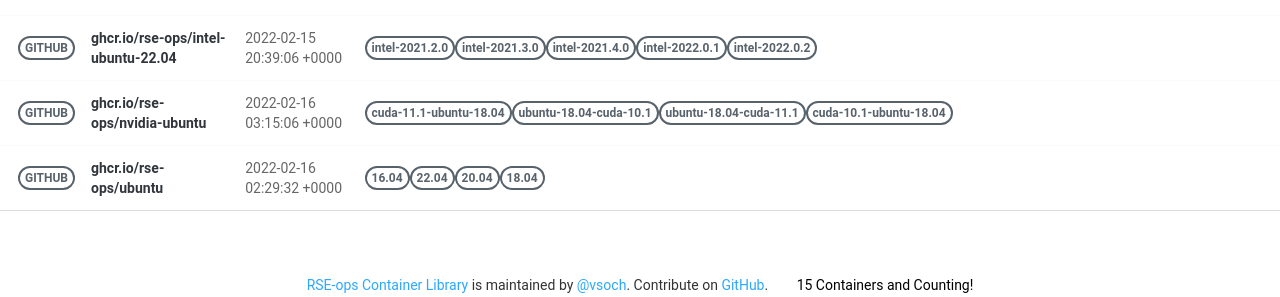
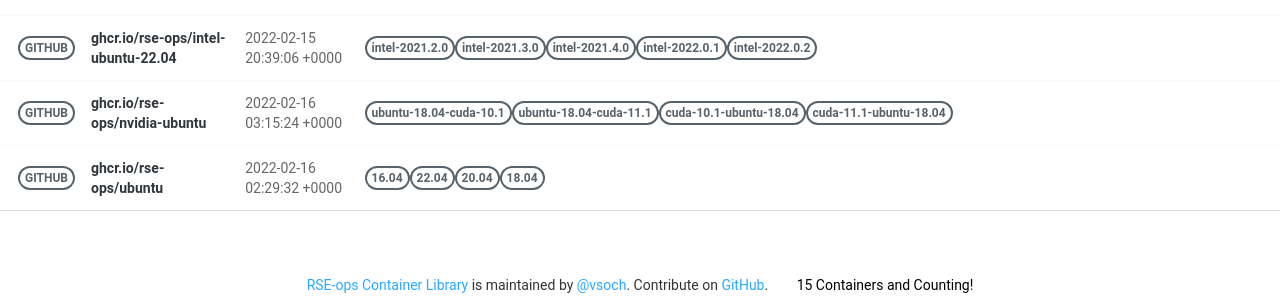
Before and after one commit to rse-ops/docker-images, a Jekyll site: the page built from pages/index.md, in a window 1280 px wide. Shown: the part 966-1263 px from the top of the page. Built offline with Jekyll 4.4.1, drawn with Linux system fonts in a browser that asks for light colours; nearby versions of some CDN libraries; part of the change alters nothing that is shown.

Commit message:
Automated push to update library 2022-02-16

```diff
--- a/_library/ghcr.io-rse-ops-nvidia-ubuntu.md
+++ b/_library/ghcr.io-rse-ops-nvidia-ubuntu.md
@@ -1,14 +1,11 @@
 ---
 layout: container
 name: ghcr.io/rse-ops/nvidia-ubuntu
-updated_at: 2022-02-16 03:15:06.430496
+updated_at: 2022-02-16 03:15:24.306573
 
 
 container_url: https://github.com/orgs/rse-ops/packages/container/package/nvidia-ubuntu
 versions:
- - tag: cuda-11.1-ubuntu-18.04
-   dockerfile: https://github.com/rse-ops/docker-images/blob/main/nvidia-ubuntu/Dockerfile
-   manifest: https://crane.ggcr.dev/manifest/ghcr.io/rse-ops/nvidia-ubuntu:cuda-11.1-ubuntu-18.04
  - tag: ubuntu-18.04-cuda-10.1
    dockerfile: https://github.com/rse-ops/docker-images/blob/main/nvidia-ubuntu/Dockerfile
    manifest: https://crane.ggcr.dev/manifest/ghcr.io/rse-ops/nvidia-ubuntu:ubuntu-18.04-cuda-10.1
@@ -18,5 +15,8 @@ versions:
  - tag: cuda-10.1-ubuntu-18.04
    dockerfile: https://github.com/rse-ops/docker-images/blob/main/nvidia-ubuntu/Dockerfile
    manifest: https://crane.ggcr.dev/manifest/ghcr.io/rse-ops/nvidia-ubuntu:cuda-10.1-ubuntu-18.04
+ - tag: cuda-11.1-ubuntu-18.04
+   dockerfile: https://github.com/rse-ops/docker-images/blob/main/nvidia-ubuntu/Dockerfile
+   manifest: https://crane.ggcr.dev/manifest/ghcr.io/rse-ops/nvidia-ubuntu:cuda-11.1-ubuntu-18.04
 
 ---
```
